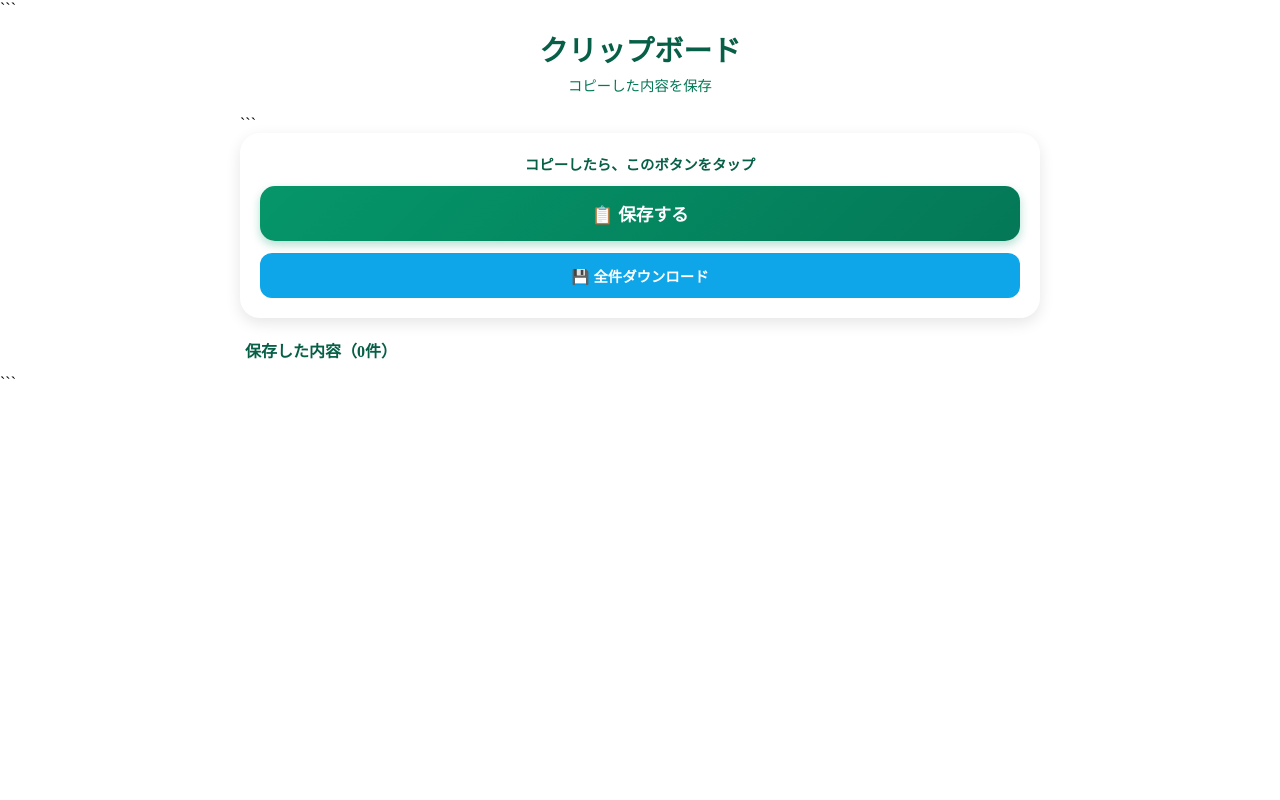
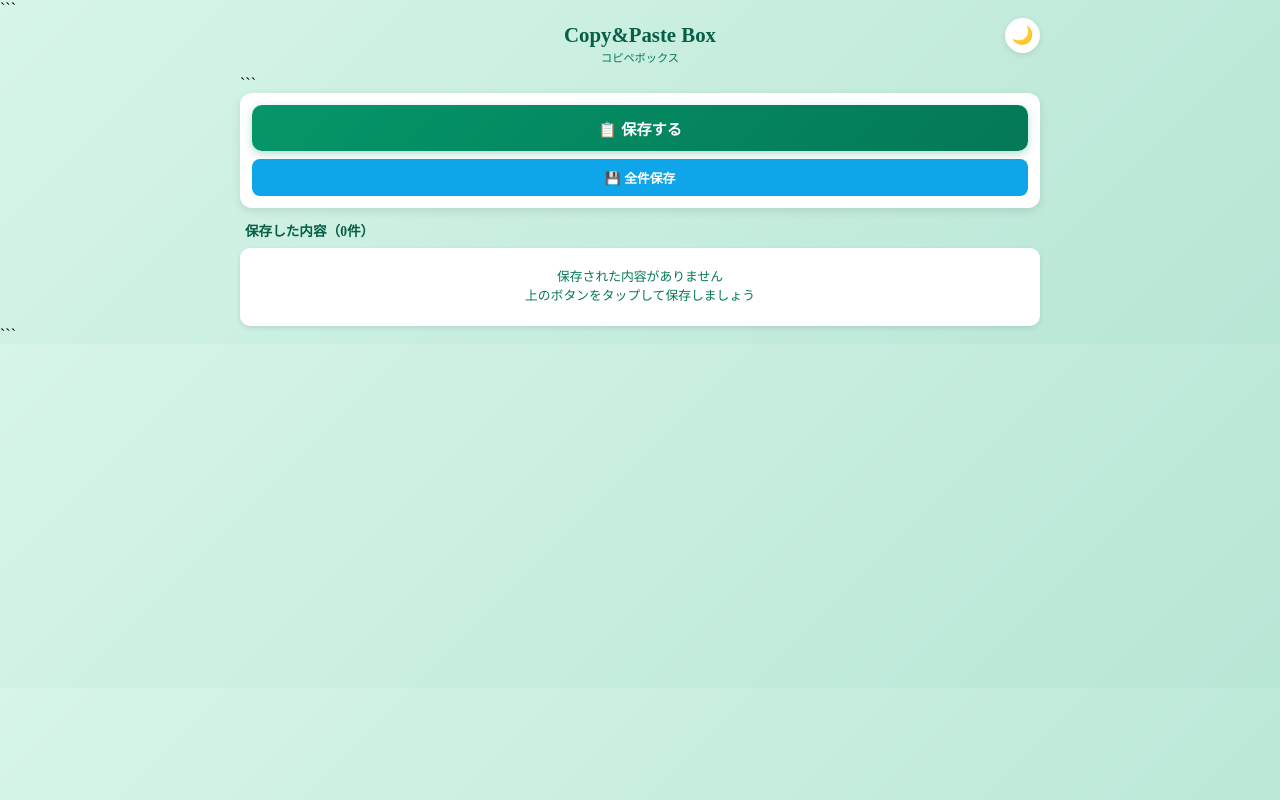
Before and after one commit to kinuman/hyperlocal, a website: page index.html in a window 1280 px wide. Both pictures are taken after a click on the button "📋 保存する". Drawn offline with Linux system fonts and the light colour scheme.

Commit message:
index.html を更新

````diff
--- a/index.html
+++ b/index.html
@@ -4,7 +4,7 @@
 <head>
     <meta charset="UTF-8">
     <meta name="viewport" content="width=device-width, initial-scale=1.0">
-    <title>クリップボード管理</title>
+    <title>Copy&Paste Box - コピペボックス</title>
     <style>
         * {
             margin: 0;
@@ -15,9 +15,33 @@
 ```
     body {
         font-family: 'Hiragino Sans', 'Meiryo', sans-serif;
+        min-height: 100vh;
+        padding: 10px;
+        transition: all 0.3s;
+    }
+
+    body.light-mode {
         background: linear-gradient(135deg, #d7f5e9 0%, #b8e6d5 100%);
-        min-height: 100vh;
-        padding: 20px;
+        --card-bg: #ffffff;
+        --text-primary: #065f46;
+        --text-secondary: #047857;
+        --text-body: #1f2937;
+        --accent-green: #059669;
+        --accent-green-dark: #047857;
+        --accent-blue: #0ea5e9;
+        --shadow: rgba(0,0,0,0.1);
+    }
+
+    body.dark-mode {
+        background: linear-gradient(135deg, #0f2419 0%, #1a3329 100%);
+        --card-bg: #1e3a2e;
+        --text-primary: #6ee7b7;
+        --text-secondary: #34d399;
+        --text-body: #d1fae5;
+        --accent-green: #10b981;
+        --accent-green-dark: #059669;
+        --accent-blue: #38bdf8;
+        --shadow: rgba(0,0,0,0.3);
     }
 
     .container {
@@ -27,100 +51,115 @@
 
     header {
         text-align: center;
-        margin-bottom: 20px;
-        padding-top: 10px;
+        margin-bottom: 10px;
+        padding-top: 5px;
+        position: relative;
+    }
+
+    .theme-toggle {
+        position: absolute;
+        right: 0;
+        top: 0;
+        background: var(--card-bg);
+        border: none;
+        width: 35px;
+        height: 35px;
+        border-radius: 50%;
+        cursor: pointer;
+        font-size: 1.1rem;
+        display: flex;
+        align-items: center;
+        justify-content: center;
+        box-shadow: 0 2px 6px var(--shadow);
+        transition: all 0.2s;
+    }
+
+    .theme-toggle:active {
+        transform: scale(0.9);
     }
 
     h1 {
-        font-size: 1.8rem;
-        color: #065f46;
-        margin-bottom: 5px;
+        font-size: 1.3rem;
+        color: var(--text-primary);
+        margin-bottom: 2px;
+        font-weight: 700;
     }
 
     .subtitle {
-        font-size: 0.9rem;
-        color: #047857;
+        font-size: 0.7rem;
+        color: var(--text-secondary);
     }
 
     .save-box {
-        background: white;
-        border-radius: 20px;
-        padding: 20px;
-        box-shadow: 0 5px 15px rgba(0,0,0,0.1);
-        margin-bottom: 20px;
-        text-align: center;
-    }
-
-    .save-instruction {
-        font-size: 0.9rem;
-        color: #065f46;
+        background: var(--card-bg);
+        border-radius: 12px;
+        padding: 12px;
+        box-shadow: 0 3px 10px var(--shadow);
         margin-bottom: 12px;
-        font-weight: bold;
     }
 
     #saveButton {
         width: 100%;
-        background: linear-gradient(135deg, #059669 0%, #047857 100%);
+        background: linear-gradient(135deg, var(--accent-green) 0%, var(--accent-green-dark) 100%);
         color: white;
         border: none;
-        padding: 15px;
-        font-size: 1.1rem;
+        padding: 12px;
+        font-size: 0.95rem;
         font-weight: bold;
-        border-radius: 15px;
+        border-radius: 10px;
         cursor: pointer;
         transition: all 0.3s;
-        box-shadow: 0 4px 10px rgba(5, 150, 105, 0.3);
+        box-shadow: 0 3px 8px rgba(5, 150, 105, 0.3);
     }
 
     #saveButton:active {
         transform: scale(0.95);
-        box-shadow: 0 4px 10px rgba(5, 150, 105, 0.3);
     }
 
     #saveButton.success {
-        background: linear-gradient(135deg, #10b981 0%, #059669 100%);
+        background: linear-gradient(135deg, #10b981 0%, var(--accent-green) 100%);
     }
 
     .button-group {
         display: flex;
-        gap: 10px;
-        margin-top: 12px;
+        gap: 8px;
+        margin-top: 8px;
     }
 
     .btn-secondary {
         flex: 1;
-        background: #0ea5e9;
+        background: var(--accent-blue);
         color: white;
         border: none;
-        padding: 12px;
-        font-size: 0.9rem;
+        padding: 9px;
+        font-size: 0.8rem;
         font-weight: bold;
-        border-radius: 12px;
+        border-radius: 8px;
         cursor: pointer;
-        transition: all 0.3s;
+        transition: all 0.2s;
     }
 
-    .btn-secondary:hover {
-        background: #0284c7;
+    .btn-secondary:active {
+        transform: scale(0.95);
     }
 
     .list-header {
-        font-size: 1rem;
+        font-size: 0.85rem;
         font-weight: bold;
-        color: #065f46;
-        margin-bottom: 12px;
+        color: var(--text-primary);
+        margin-bottom: 8px;
         padding: 0 5px;
     }
 
     .item {
-        background: white;
-        border-radius: 12px;
-        padding: 12px 15px;
-        margin-bottom: 8px;
-        box-shadow: 0 2px 8px rgba(0,0,0,0.08);
+        background: var(--card-bg);
+        border-radius: 8px;
+        padding: 8px 10px;
+        margin-bottom: 5px;
+        box-shadow: 0 2px 5px var(--shadow);
         display: flex;
         align-items: center;
-        gap: 12px;
+        gap: 8px;
     }
 
     .item-content {
@@ -129,16 +168,16 @@
     }
 
     .item-date {
-        font-size: 0.7rem;
-        color: #059669;
+        font-size: 0.6rem;
+        color: var(--text-secondary);
         font-weight: 600;
-        margin-bottom: 4px;
+        margin-bottom: 2px;
     }
 
     .item-text {
-        font-size: 0.85rem;
-        color: #1f2937;
-        line-height: 1.4;
+        font-size: 0.75rem;
+        color: var(--text-body);
+        line-height: 1.3;
         white-space: nowrap;
         overflow: hidden;
         text-overflow: ellipsis;
@@ -146,13 +185,13 @@
 
     .item-copy-btn {
         flex-shrink: 0;
-        background: #059669;
+        background: var(--accent-green);
         color: white;
         border: none;
-        padding: 8px 16px;
-        font-size: 0.8rem;
+        padding: 6px 12px;
+        font-size: 0.7rem;
         font-weight: bold;
-        border-radius: 8px;
+        border-radius: 6px;
         cursor: pointer;
         transition: all 0.2s;
         white-space: nowrap;
@@ -163,27 +202,27 @@
     }
 
     .item-copy-btn.copied {
-        background: #065f46;
+        background: var(--accent-green-dark);
     }
 
     .empty {
-        background: white;
-        border-radius: 15px;
-        padding: 30px;
+        background: var(--card-bg);
+        border-radius: 10px;
+        padding: 20px;
         text-align: center;
-        box-shadow: 0 2px 8px rgba(0,0,0,0.08);
+        box-shadow: 0 2px 5px var(--shadow);
     }
 
     .empty-text {
-        font-size: 0.9rem;
-        color: #059669;
+        font-size: 0.8rem;
+        color: var(--text-secondary);
         line-height: 1.5;
     }
 
     @keyframes shake {
         0%, 100% { transform: translateX(0); }
-        25% { transform: translateX(-10px); }
-        75% { transform: translateX(10px); }
+        25% { transform: translateX(-8px); }
+        75% { transform: translateX(8px); }
     }
 
     .shake {
@@ -193,27 +232,23 @@
 ```
 
 </head>
-<body>
+<body class="light-mode">
     <div class="container">
         <header>
-            <h1>クリップボード</h1>
-            <p class="subtitle">コピーした内容を保存</p>
+            <button class="theme-toggle" id="themeToggle">🌙</button>
+            <h1>Copy&Paste Box</h1>
+            <p class="subtitle">コピペボックス</p>
         </header>
 
 ```
     <div class="save-box">
-        <div class="save-instruction">
-            コピーしたら、このボタンをタップ
-        </div>
         <button id="saveButton">📋 保存する</button>
         <div class="button-group">
-            <button class="btn-secondary" id="downloadButton">💾 全件ダウンロード</button>
+            <button class="btn-secondary" id="downloadButton">💾 全件保存</button>
         </div>
     </div>
 
-    <div class="list-header">
-        <span id="listHeader">保存した内容（0件）</span>
-    </div>
+    <div class="list-header" id="listHeader">保存した内容（0件）</div>
     <div id="itemList"></div>
 </div>
 
@@ -221,27 +256,31 @@
     let items = [];
 
     // テーマ管理
-    const themeToggle = document.getElementById('themeToggle');
-    const savedTheme = localStorage.getItem('theme') || 'light';
-    document.body.className = savedTheme + '-mode';
-    updateThemeIcon();
+    function initTheme() {
+        const savedTheme = localStorage.getItem('theme') || 'light';
+        document.body.className = savedTheme + '-mode';
+        updateThemeIcon();
+    }
 
-    themeToggle.addEventListener('click', () => {
-        const currentTheme = document.body.classList.contains('light-mode') ? 'light' : 'dark';
-        const newTheme = currentTheme === 'light' ? 'dark' : 'light';
+    function updateThemeIcon() {
+        const themeToggle = document.getElementById('themeToggle');
+        const isDark = document.body.classList.contains('dark-mode');
+        themeToggle.textContent = isDark ? '☀️' : '🌙';
+    }
+
+    document.getElementById('themeToggle').addEventListener('click', () => {
+        const isDark = document.body.classList.contains('dark-mode');
+        const newTheme = isDark ? 'light' : 'dark';
         document.body.className = newTheme + '-mode';
         localStorage.setItem('theme', newTheme);
         updateThemeIcon();
     });
 
-    function updateThemeIcon() {
-        const isDark = document.body.classList.contains('dark-mode');
-        themeToggle.textContent = isDark ? '☀️' : '🌙';
-    }
-
+    // 初期化
+    initTheme();
     loadItems();
 
-    // 保存ボタン - ワンタップで保存
+    // 保存ボタン
     document.getElementById('saveButton').addEventListener('click', async () => {
         const btn = document.getElementById('saveButton');
 
@@ -249,43 +288,42 @@
             const text = await navigator.clipboard.readText();
 
             if (!text || !text.trim()) {
-                btn.textContent = '❌ クリップボードが空です';
+                btn.textContent = '❌ 空です';
                 btn.classList.add('shake');
                 setTimeout(() => {
                     btn.textContent = '📋 保存する';
                     btn.classList.remove('shake');
-                }, 2000);
+                }, 1500);
                 return;
             }
 
             const exists = items.some(item => item.text === text.trim());
             if (exists) {
-                btn.textContent = '⚠️ 既に保存済みです';
+                btn.textContent = '⚠️ 保存済み';
                 btn.classList.add('shake');
                 setTimeout(() => {
                     btn.textContent = '📋 保存する';
                     btn.classList.remove('shake');
-                }, 2000);
+                }, 1500);
                 return;
             }
 
             await addItem(text);
 
-            // 成功アニメーション
-            btn.textContent = '✅ 保存しました！';
+            btn.textContent = '✅ 完了';
             btn.classList.add('success');
             setTimeout(() => {
                 btn.textContent = '📋 保存する';
                 btn.classList.remove('success');
-            }, 1500);
+            }, 1200);
 
         } catch (error) {
-            btn.textContent = '❌ 権限が必要です';
+            btn.textContent = '❌ 権限必要';
             btn.classList.add('shake');
             setTimeout(() => {
                 btn.textContent = '📋 保存する';
                 btn.classList.remove('shake');
-            }, 2000);
+            }, 1500);
         }
     });
 
@@ -305,15 +343,6 @@
         alert(`${items.length}件をダウンロードしました`);
     });
 
-    // 個別ダウンロード
-    function downloadItem(item) {
-        const date = new Date(item.timestamp).toLocaleString('ja-JP');
-        const content = `保存日時: ${date}\n\n${item.text}`;
-        const filename = `clip_${item.id}.txt`;
-        downloadTextFile(content, filename);
-    }
-
-    // ファイルダウンロード
     function downloadTextFile(content, filename) {
         const blob = new Blob([content], { type: 'text/plain;charset=utf-8' });
         const url = URL.createObjectURL(blob);
@@ -326,7 +355,6 @@
         URL.revokeObjectURL(url);
     }
 
-    // アイテム追加
     async function addItem(text) {
         const item = {
             id: Date.now().toString(),
@@ -357,14 +385,6 @@
         localStorage.setItem(`clip:${item.id}`, JSON.stringify(item));
     }
 
-    async function deleteItem(id) {
-        if (!confirm('削除してもよろしいですか？')) return;
-
-        localStorage.removeItem(`clip:${id}`);
-        items = items.filter(item => item.id !== id);
-        renderItems();
-    }
-
     async function copyToClipboard(text, btn) {
         try {
             await navigator.clipboard.writeText(text);
@@ -373,7 +393,7 @@
             setTimeout(() => {
                 btn.textContent = 'コピー';
                 btn.classList.remove('copied');
-            }, 1500);
+            }, 1200);
         } catch (error) {
             alert('コピーに失敗しました');
         }
@@ -388,7 +408,7 @@
         if (diff < 3600000) return `${Math.floor(diff / 60000)}分前`;
         if (diff < 86400000) return `${Math.floor(diff / 3600000)}時間前`;
 
-        return `${date.getMonth() + 1}月${date.getDate()}日 ${date.getHours()}:${String(date.getMinutes()).padStart(2, '0')}`;
+        return `${date.getMonth() + 1}/${date.getDate()} ${date.getHours()}:${String(date.getMinutes()).padStart(2, '0')}`;
     }
 
     function renderItems() {
````
